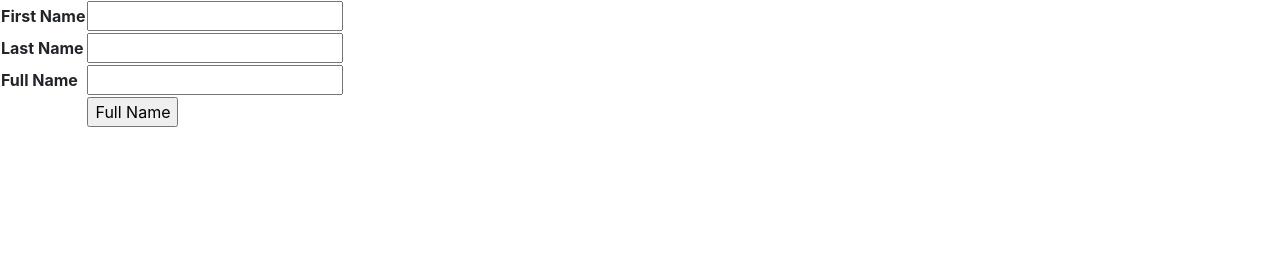
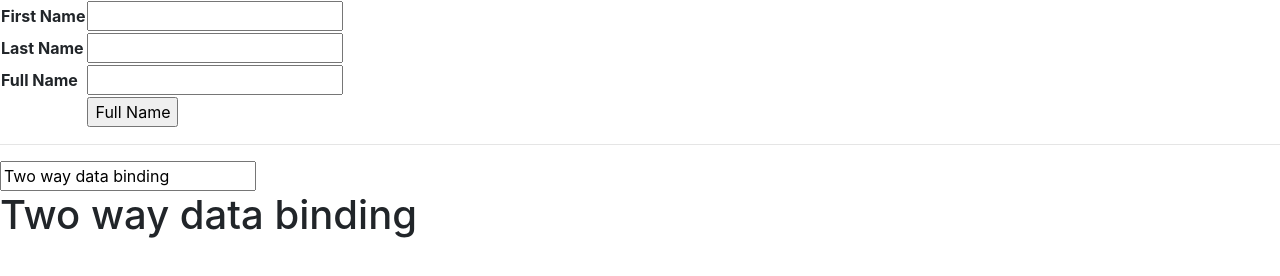
Before and after one commit to csemiraz/Vue-Js, a plain HTML site: page index.html in a window 1280 px wide. Drawn offline with Linux system fonts and the light colour scheme.

Commit message:
Two way databinding example

```diff
--- a/index.html
+++ b/index.html
@@ -48,6 +48,12 @@
                 <td><input type="button" value="Full Name" @click="fname"></td>
             </tr>
         </table>
+        <hr>
+
+        <!-- Two way data binding er example -->
+        <input type="text" v-model="testData">
+
+        <h1>{{ testData }}</h1>
     </div>
 
     <script>
@@ -56,7 +62,8 @@
             data : {
                 firstName : '',
                 lastName : '',
-                fullName : ''
+                fullName : '',
+                testData : 'Two way data binding',
             },
             methods : {
                 fname : function(){
```
